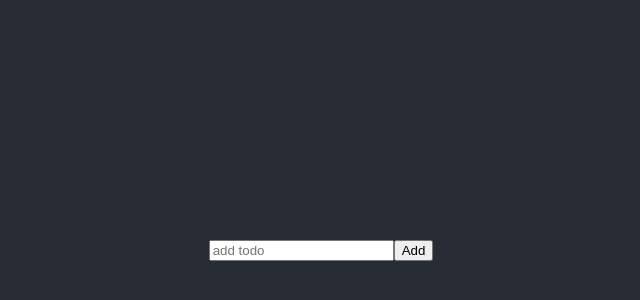
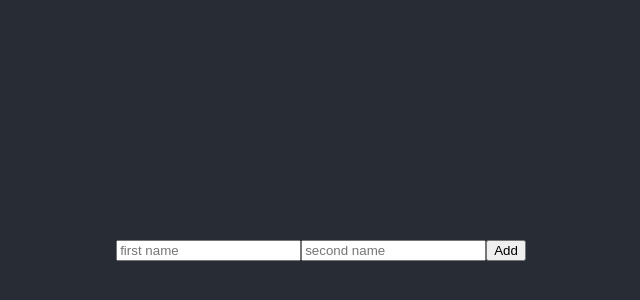
Before and after one commit to garricknorthover/redux-todos, a React (Create React App) app: page / in a window 1280 px wide. Shown: the part 142-442 px from the top of the page, without its empty margins (319-959 px from the left). Built offline with nearby package versions, Linux system fonts and the light colour scheme.

Commit message:
hmm scary

```diff
--- a/src/components/TodoList.js
+++ b/src/components/TodoList.js
@@ -12,9 +12,14 @@ const TodoList = ({ addTodo, changeFormText, todos, formInput }) => (
       }}
     >
       <input
-        placeholder='add todo'
+        placeholder='first name'
         onChange={event => changeFormText(event.target.value)}
-        value={formInput}
+        value={formInput.fname}
+      />
+      <input
+        placeholder='second name'
+        onChange={event => changeFormText(event.target.value)}
+        value={formInput.secname}
       />
       <input type='submit' value='Add' />
     </form>
--- a/src/store/actions.js
+++ b/src/store/actions.js
@@ -1,8 +1,9 @@
 import { CHANGE_FORM_TEXT, ADDTODO } from './actionTypes'
 
-export const changeFormText = text => ({
+export const changeFormText = (fname, secname) => ({
   type: CHANGE_FORM_TEXT,
-  text
+  fname,
+  secname
 })
 export const addTodo = (text, date) => ({
   type: ADDTODO,
--- a/src/store/reducer.js
+++ b/src/store/reducer.js
@@ -9,13 +9,14 @@ export default function reducer (
 ) {
   switch (action && action.type) {
     case CHANGE_FORM_TEXT:
-      return { ...state, formInput: action.text }
+      return { ...state, fname: action.fname, secname: action.secname }
     case ADDTODO:
       return {
         todos: [
           ...state.todos,
           {
-            text: action.text,
+            fname: action.fname,
+            secname: action.secname,
             date: action.date
           }
         ]
```
